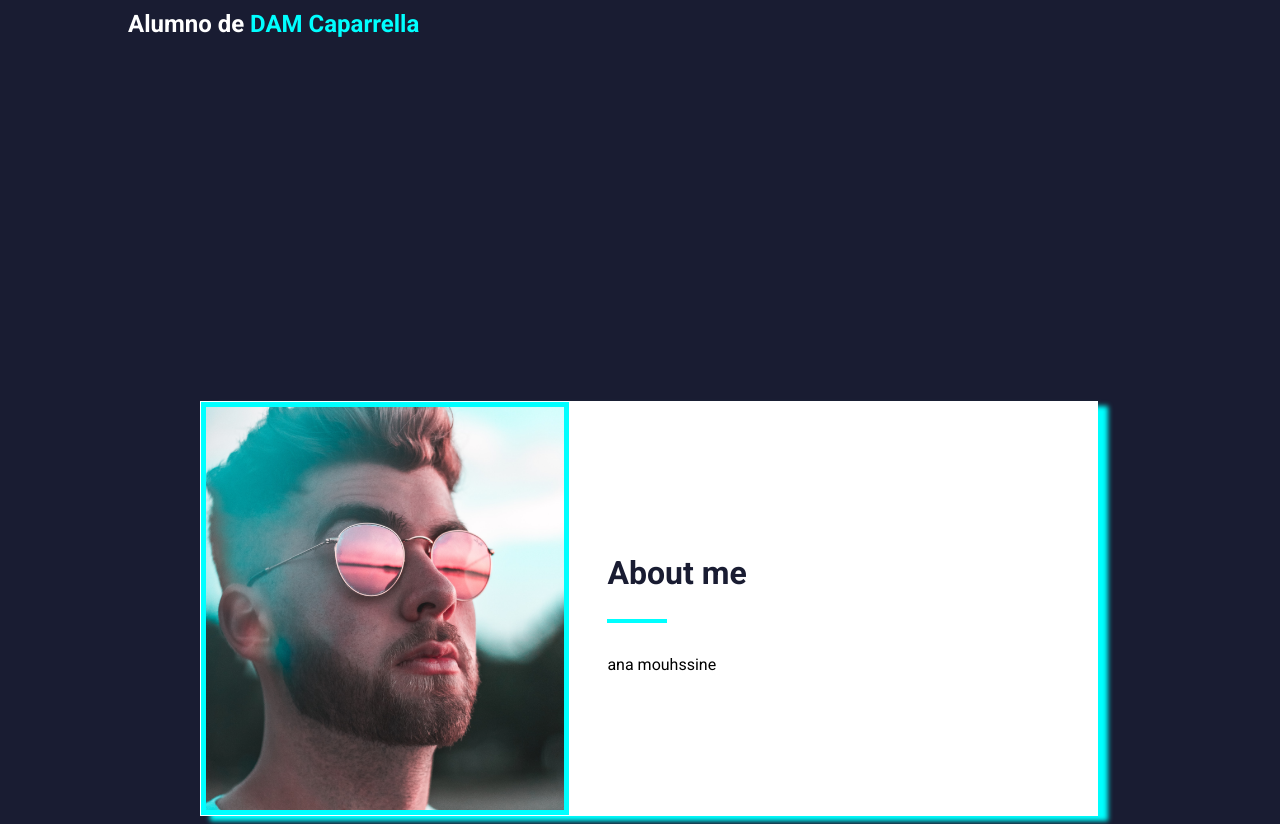
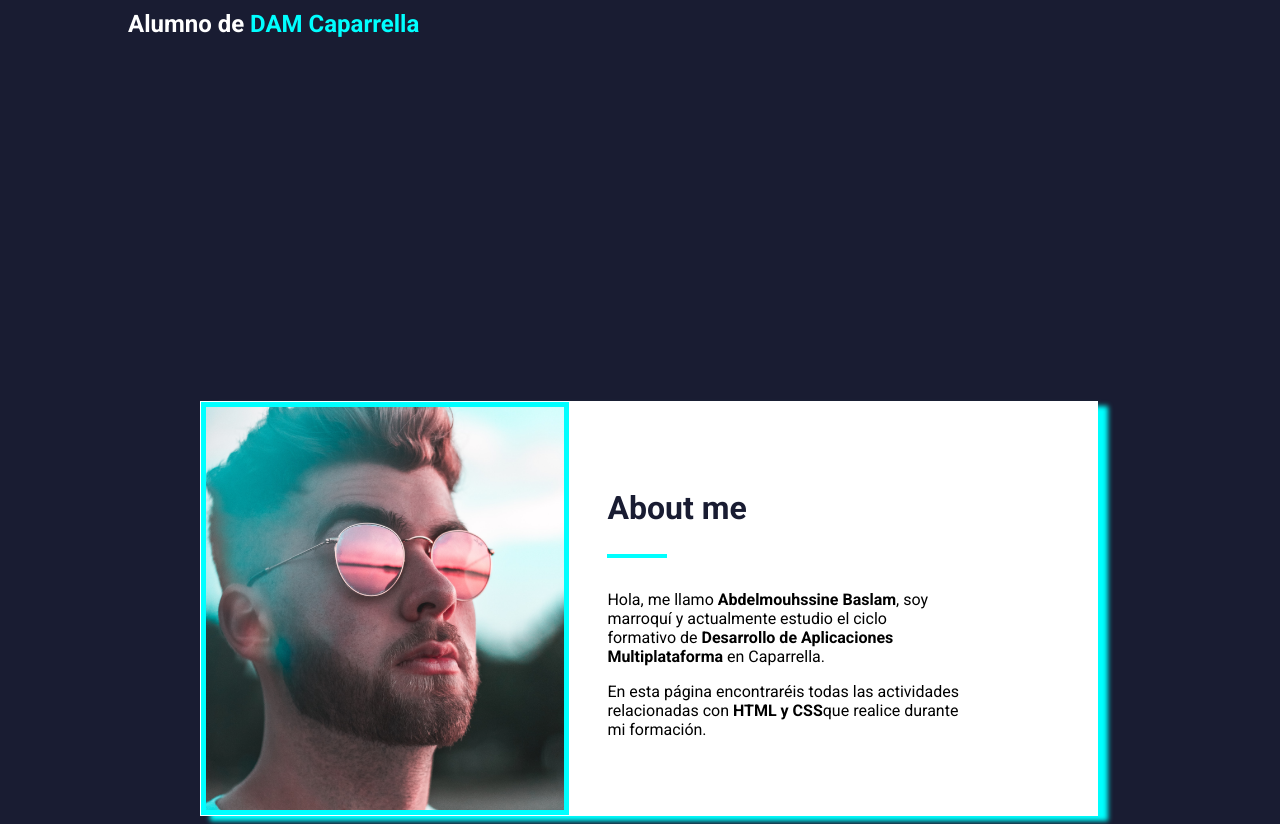
Before and after one commit to ZerUS080/portfolio, a plain HTML site: page index.html in a window 1280 px wide. Shown: the part 264-1088 px from the top of the page. Drawn offline with Linux system fonts and the light colour scheme; a web font is replaced by a local one.

Commit message:
index.html

```diff
--- a/index.html
+++ b/index.html
@@ -34,7 +34,8 @@
             <div class="about-info">
                 <h2>About me</h2>
                 <div class="divider"></div>
-                <p>ana mouhssine</p>
+                <p>Hola, me llamo <strong>Abdelmouhssine Baslam</strong>, soy marroquí y actualmente estudio el ciclo formativo de <strong>Desarrollo de Aplicaciones Multiplataforma</strong> en Caparrella.</p>
+                <p>En esta página encontraréis todas las actividades relacionadas con <strong>HTML y CSS</strong>que realice durante mi formación.</p>
 
             </div>
         </div>
```
